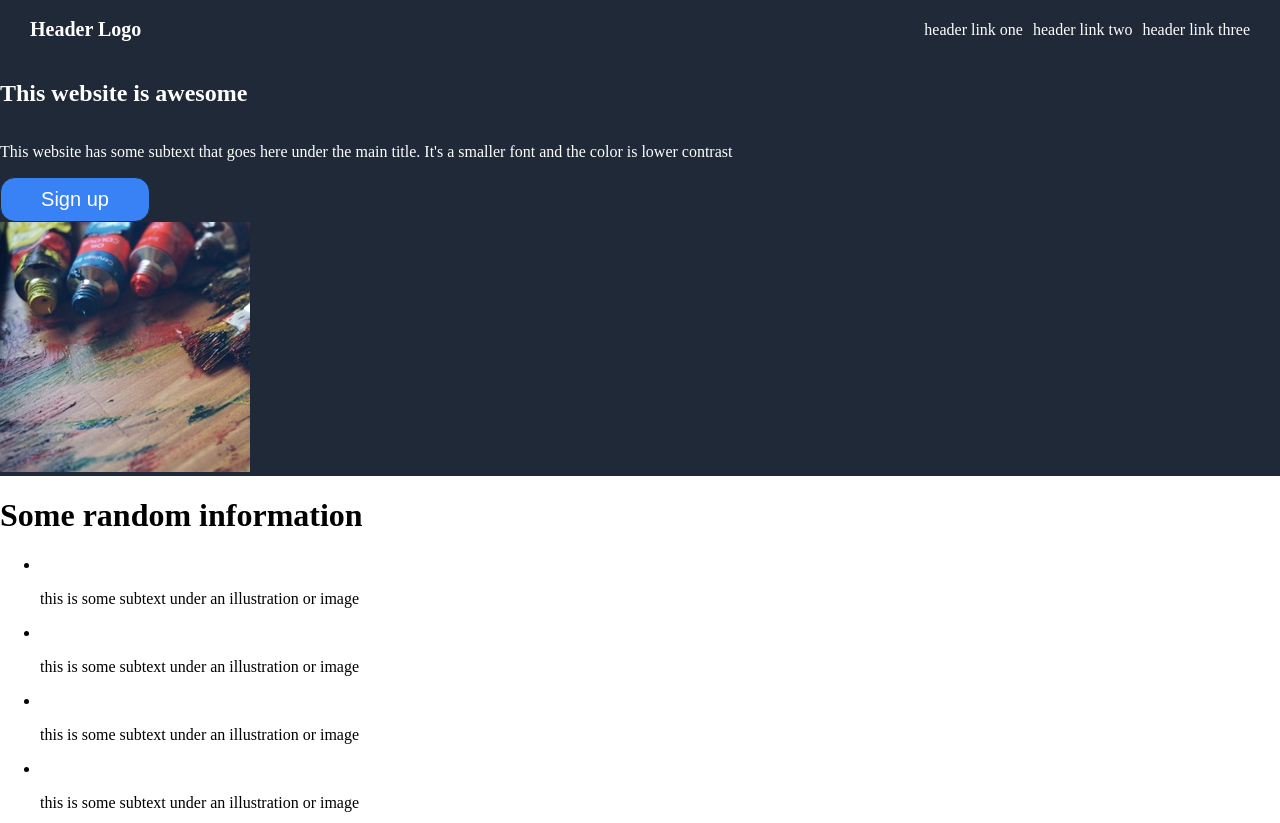
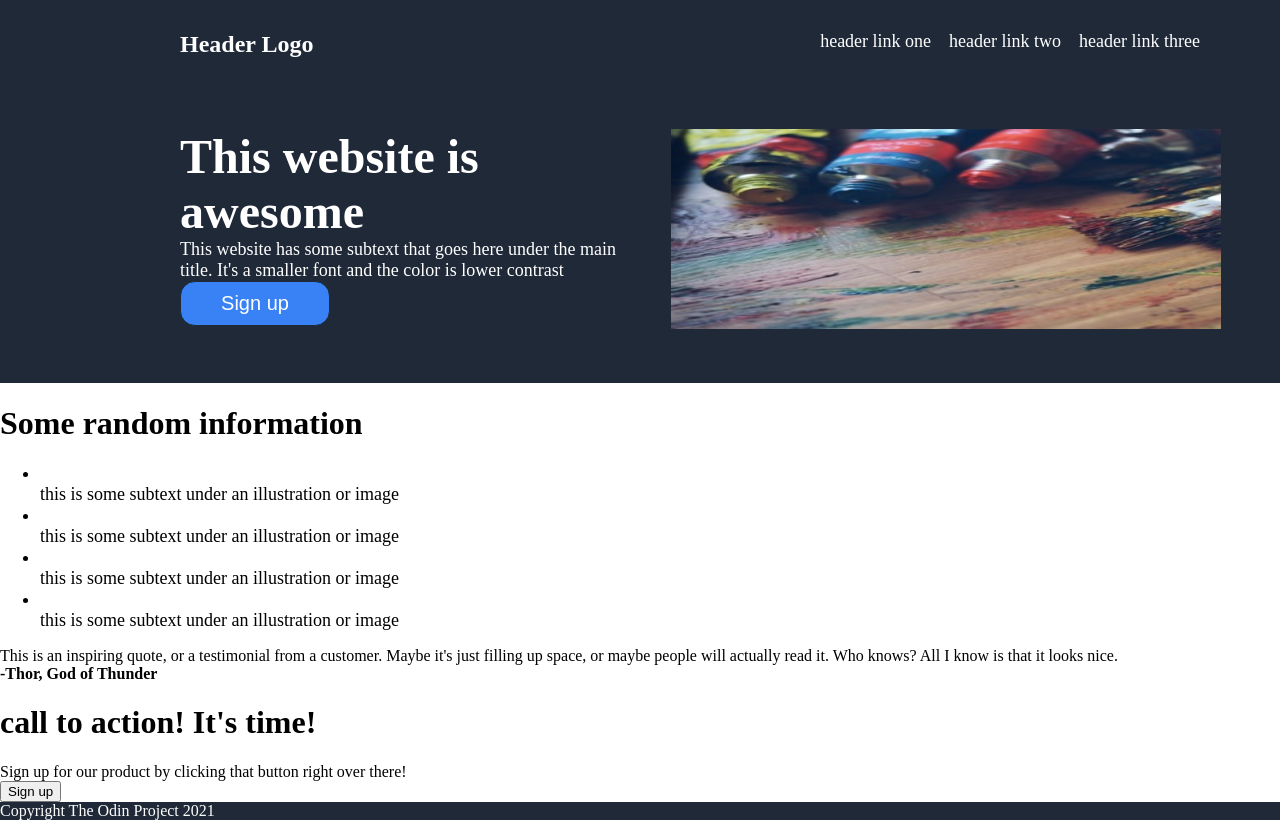
Before and after one commit to urivat/landing-page, a plain HTML site: page index.html in a window 1280 px wide. Shown: the top 823 px of the page. Drawn offline with Linux system fonts and the light colour scheme.

Commit message:
added styles to the header of the website. I used flexbox to organize everything properly and changed font sizes. added margin and padding around the containers in header in order to push content further in.

```diff
--- a/index.html
+++ b/index.html
@@ -18,18 +18,19 @@
     </div>
 
     <section class="head-text">
-        <h1>This website is awesome</h1>
+        <div class="main-text"><h1>This website is awesome</h1>
         <p>This website has some subtext that goes here under the main title. It's a smaller font and the color is lower contrast</p>
         <button class="signup">Sign up</button>
+        </div>
+    <section class="head-img">
+        <img src="images/finnish.jpeg" alt="this is a placeholder for an image"/>
     </section>
-    <section class="head-img">
-        <img src="images/finnish.jpeg"/>
     </section>
     </header>
     <main>
         <div><h1>Some random information</h1></div>
         <ul>
-            <li><img/><p>this is some subtext under an illustration or image</p></li>
+            <li><img /><p>this is some subtext under an illustration or image</p></li>
             <li><img/><p>this is some subtext under an illustration or image</p></li>
             <li><img/><p>this is some subtext under an illustration or image</p></li>
             <li><img/><p>this is some subtext under an illustration or image</p></li>
--- a/style.css
+++ b/style.css
@@ -6,10 +6,13 @@ body {
     flex-direction: column;
 
 }
-.header {
+.header, footer {
     background-color: #1f2937;
     color: white;
 
+}
+li {
+    font-size: 18px;
 }
 .signup{
     border: 1px solid #1f2937 ;
@@ -23,23 +26,58 @@ body {
     align-items: center;
     max-width: 150px;
 }
+.hero-content,
+.head-text {
+    margin: 25px 50px 50px 150px;
+}
 .hero-content {
     display: flex;
     justify-content: space-between;
     padding: 5px 30px ;
+    margin-top: 10px;
+
+}
+.head-text p {
+    font-size: 18px;
+}
+.head-text h1 {
+    font-size: 48px;
+    font-weight: bolder;
+}
+.head-text h1, p {
+    margin: 0;
 
 }
 .head-text {
     display: flex;
+    flex-direction: row;
+    flex-wrap: wrap;
+    padding: 0 0 0 30px;
+    margin-top: 50px;
+
+}
+.main-text {
+    display: flex;
+    /* width: 30%; */
+
+    flex-wrap: wrap;
     flex-direction: column;
+    flex: 0 1 42%;
+
+}
+.head-img img {
+    width: 550px;
+    height: 200px;
+    margin-left: 50px;
+    flex: 0 1 auto;
 }
 .logo {
-    font-size: 20px;
+    font-size: 24px;
 }
 .links {
     list-style: none;
     display: flex;
-    gap: 10px;
+    gap: 18px;
 }
 li {
 
```
